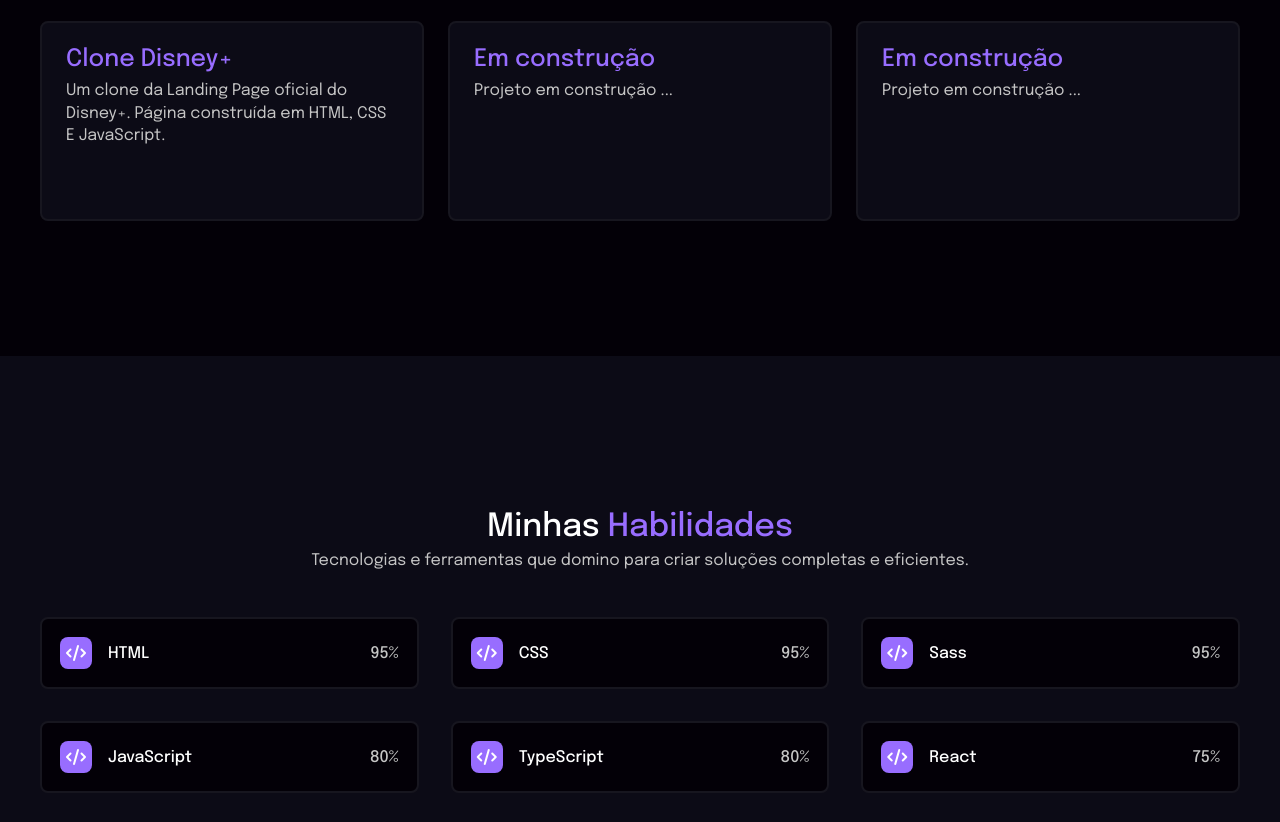
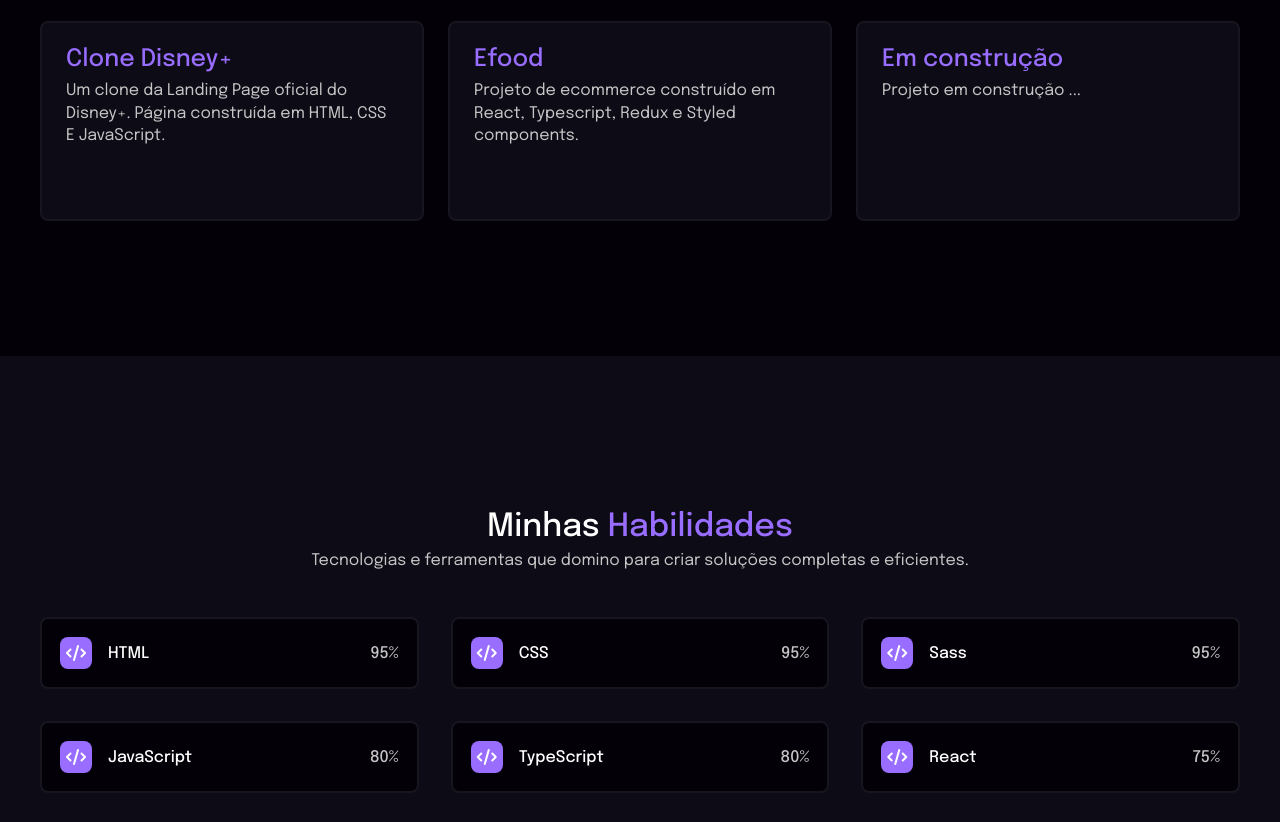
Before and after one commit to FernandoCoff/FernandoDev, a website: page src/index.html in a window 1280 px wide. Shown: the part 2044-2866 px from the top of the page. Drawn offline with nearby package versions, Linux system fonts and the light colour scheme; files that its build step writes are made by us from their sources.

Commit message:
feat: add project

```diff
--- a/src/index.html
+++ b/src/index.html
@@ -121,10 +121,11 @@
           </a>
         </li>
         <li>
-          <a>
-            <h4>Em construção</h4>
+          <a href="https://efood-one-dusky.vercel.app/" target="_blank">
+            <h4>Efood</h4>
             <p>
-              Projeto em construção ...
+              Projeto de ecommerce construído em React, Typescript, Redux e
+              Styled components.
             </p>
           </a>
         </li>
```
